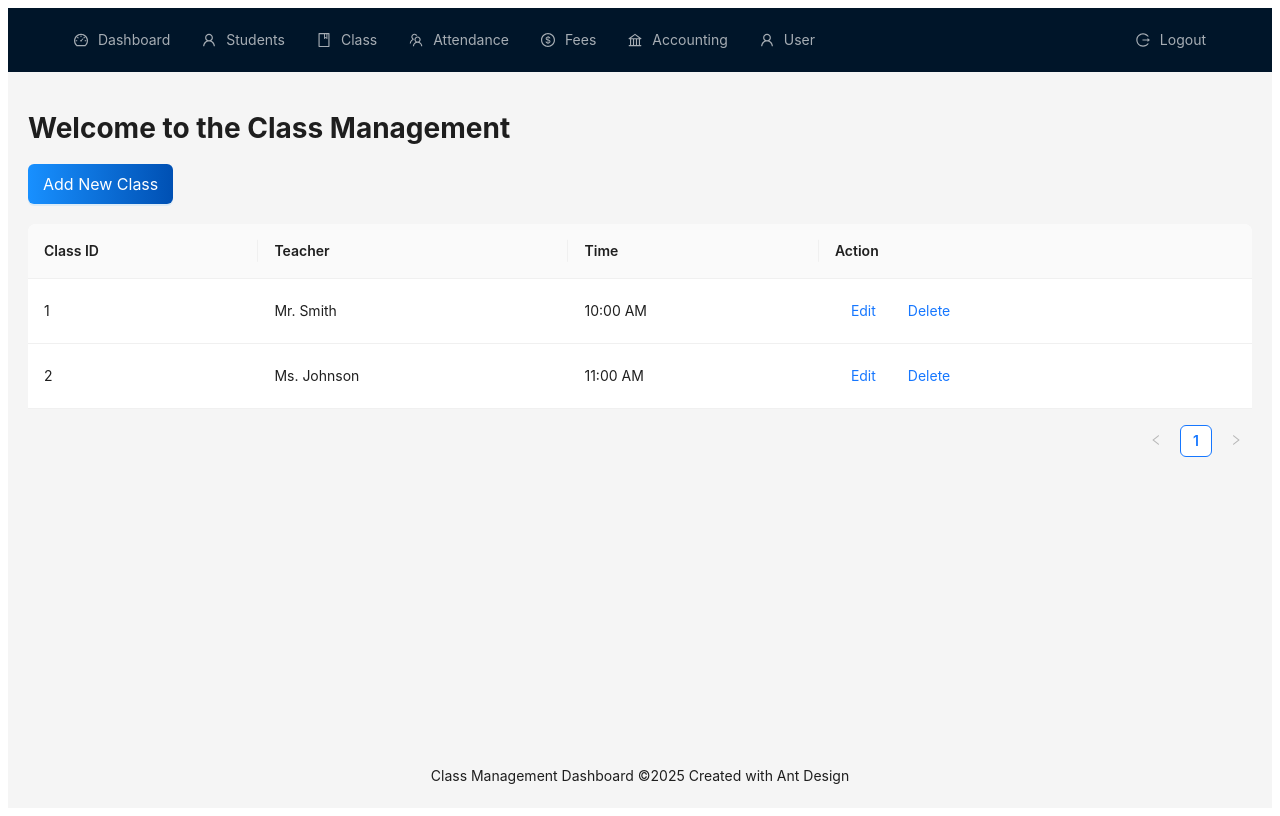
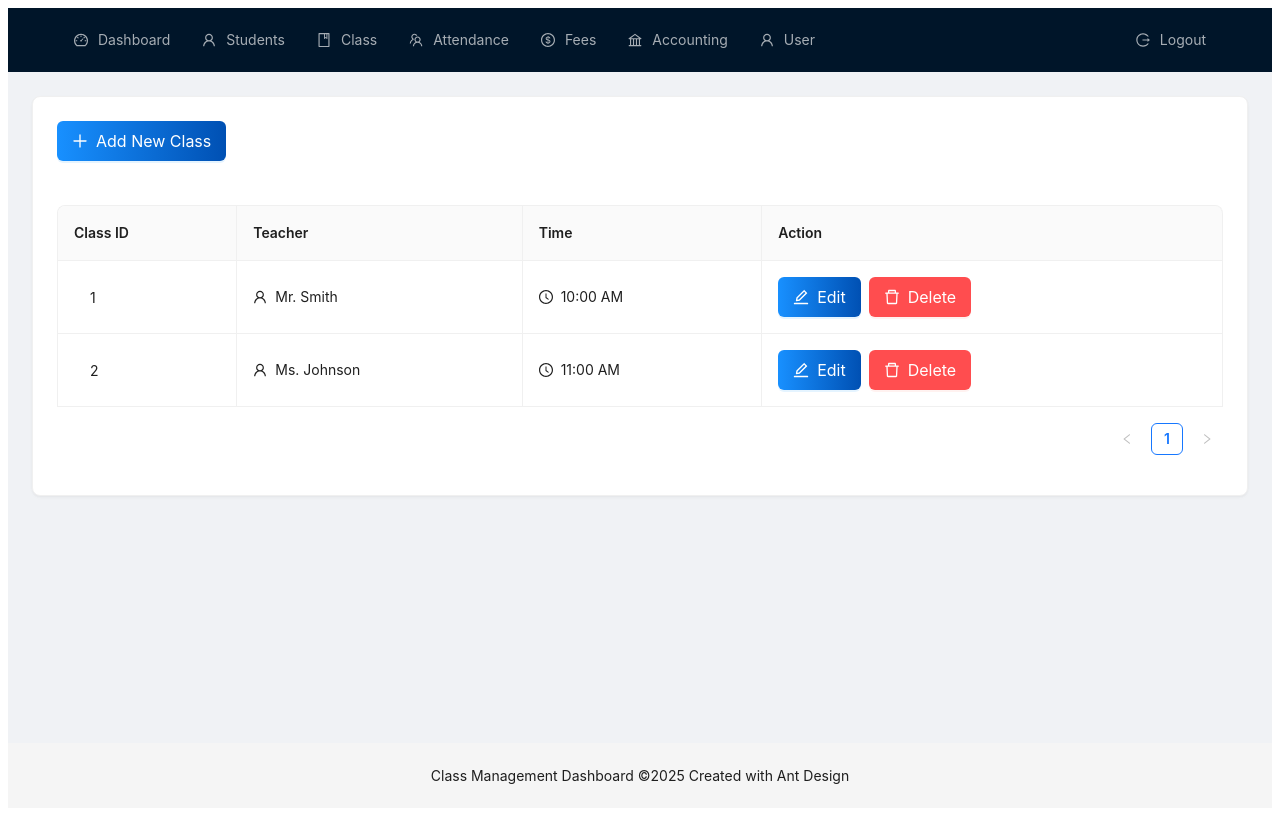
Before and after one commit to ChamilkaMihiraj2002/Smart-card-webapp, a React (Vite) app in the folder frontend/: page /class in a window 1280 px wide. Built offline with nearby package versions, Linux system fonts and the light colour scheme.

Commit message:
class interface

```diff
--- a/frontend/src/components/Dashboard/Class/Class.css
+++ b/frontend/src/components/Dashboard/Class/Class.css
@@ -3,13 +3,32 @@
   }
 
 .content {
-    padding: 20px;
+    padding: 24px;
+    min-height: 80vh;
+    background: #f0f2f5;
 }
 
 .table {
     margin-top: 20px;
+    background: white;
+    border-radius: 8px;
 }
 
 .footer {
     text-align: center;
 }
+
+.ant-card {
+    box-shadow: 0 1px 2px 0 rgba(0, 0, 0, 0.03),
+                0 1px 6px -1px rgba(0, 0, 0, 0.02),
+                0 2px 4px 0 rgba(0, 0, 0, 0.02);
+}
+
+.ant-table-thead > tr > th {
+    background: #fafafa;
+    font-weight: 600;
+}
+
+.ant-space {
+    width: 100%;
+}
--- a/frontend/src/components/Dashboard/Class/Class.jsx
+++ b/frontend/src/components/Dashboard/Class/Class.jsx
@@ -1,9 +1,11 @@
 import React, { useState } from 'react';
-import { Layout, Table, Button, Modal, Form, Input } from 'antd';
+import { Layout, Table, Button, Modal, Form, Input, Card, Space, Typography, message } from 'antd';
+import { UserOutlined, ClockCircleOutlined, PlusOutlined, EditOutlined, DeleteOutlined } from '@ant-design/icons';
 import Navbar from "../../Navbar/Navbar.jsx";
 import './Class.css';
 
 const { Header, Content, Footer } = Layout;
+const { Title } = Typography;
 
 const initialClasses = [
   { classId: '1', teacher: 'Mr. Smith', time: '10:00 AM' },
@@ -16,44 +18,106 @@ const Class = () => {
   const [editingClass, setEditingClass] = useState(null);
 
   const showModal = (record) => {
+    form.resetFields();
+    if (record) {
+      form.setFieldsValue(record);
+    }
     setEditingClass(record);
     setIsModalVisible(true);
   };
 
   const handleCancel = () => {
+    form.resetFields();
     setIsModalVisible(false);
     setEditingClass(null);
   };
 
   const handleFinish = (values) => {
     if (editingClass) {
-      setClasses(classes.map(cls => cls.classId === editingClass.classId ? { ...cls, ...values } : cls));
+      setClasses(classes.map(cls =>
+        cls.classId === editingClass.classId ? { ...cls, ...values } : cls
+       ));
+      message.success('Class updated successfully');
     } else {
-      setClasses([...classes, { ...values, classId: (classes.length + 1).toString() }]);
+      const maxId = Math.max(...classes.map(cls => parseInt(cls.classId)), 0);
+      const newClassId = (maxId + 1).toString();
+      setClasses([...classes, { ...values, classId: newClassId }]);
+      message.success('Class added successfully');
     }
     setIsModalVisible(false);
     setEditingClass(null);
+    form.resetFields();
   };
 
   const handleDelete = (classId) => {
+    Modal.confirm({
+      title: 'Are you sure you want to delete this class?',
+      content: 'This action cannot be undone.',
+      okText: 'Yes',
+      okType: 'danger',
+      cancelText: 'No',
+      onOk() {
         setClasses(classes.filter(cls => cls.classId !== classId));
+        message.success('Class deleted successfully');
+      },
+    });
   };
 
   const columns = [
-    { title: 'Class ID', dataIndex: 'classId', key: 'classId' },
-    { title: 'Teacher', dataIndex: 'teacher', key: 'teacher' },
-    { title: 'Time', dataIndex: 'time', key: 'time' },
+    {
+      title: 'Class ID',
+      dataIndex: 'classId',
+      key: 'classId',
+      render: (text) => <Button type="text" strong>{text}</Button>
+    },
+    {
+      title: 'Teacher',
+      dataIndex: 'teacher',
+      key: 'teacher',
+      render: (text) => (
+        <Space>
+          <UserOutlined />
+          {text}
+        </Space>
+      )
+    },
+    {
+      title: 'Time',
+      dataIndex: 'time',
+      key: 'time',
+      render: (text) => (
+        <Space>
+          <ClockCircleOutlined />
+          {text}
+        </Space>
+      )
+    },
     {
       title: 'Action',
       key: 'action',
-      render: (text, record) => (
-        <>
-          <Button type="link" onClick={() => showModal(record)}>Edit</Button>
-          <Button type="link" onClick={() => handleDelete(record.classId)}>Delete</Button>
-        </>
+      render: (_, record) => (
+        <Space>
+          <Button
+            type="primary"
+            icon={<EditOutlined />}
+            onClick={() => showModal(record)}
+          >
+            Edit
+          </Button>
+          <Button
+            type="primary"
+            danger
+            icon={<DeleteOutlined />}
+            onClick={() => handleDelete(record.classId)}
+          >
+            Delete
+          </Button>
+        </Space>
       ),
     },
   ];
+
+  const [form] = Form.useForm();
 
   return (
     <Layout className="layout">
@@ -61,39 +125,69 @@ const Class = () => {
         <Navbar />
       </Header>
       <Content className="content">
-        <h1>Welcome to the Class Management</h1>
-        <Button type="primary" onClick={() => showModal(null)}>Add New Class</Button>
-        <Table dataSource={classes} columns={columns} rowKey="classId" className="table" />
+        <Card>
+          <Space direction="vertical" style={{ width: '100%' }}>
+            <Button
+              type="primary"
+              icon={<PlusOutlined />}
+              onClick={() => showModal(null)}
+              size="large"
+              style={{ marginBottom: '16px' }}
+            >
+              Add New Class
+            </Button>
+            <Table
+              dataSource={classes}
+              columns={columns}
+              rowKey="classId"
+              className="table"
+              bordered
+              pagination={{ pageSize: 5 }}
+            />
+          </Space>
+        </Card>
+      </Content>
+      <Footer className="footer">
+        Class Management Dashboard ©2025 Created with Ant Design
+      </Footer>
       <Modal
         title={editingClass ? "Edit Class" : "Add New Class"}
-          visible={isModalVisible}
+        open={isModalVisible}
         onCancel={handleCancel}
         footer={null}
       >
         <Form
+          form={form}
+          onFinish={handleFinish}
           initialValues={editingClass}
-            onFinish={handleFinish}
+          layout="vertical"
         >
-            <Form.Item name="classID" label="ClassID" rules={[{ required: true, message: 'Please input the ClassID!' }]}>
-              <Input />
+          <Form.Item
+            name="teacher"
+            label="Teacher Name"
+            rules={[{ required: true, message: 'Please input teacher name!' }]}
+          >
+            <Input prefix={<UserOutlined />} placeholder="Enter teacher name" />
           </Form.Item>
-            <Form.Item name="teacher" label="Teacher" rules={[{ required: true, message: 'Please input the teacher name!' }]}>
-              <Input />
+
+          <Form.Item
+            name="time"
+            label="Class Time"
+            rules={[{ required: true, message: 'Please input class time!' }]}
+          >
+            <Input prefix={<ClockCircleOutlined />} placeholder="Enter class time" />
           </Form.Item>
-            <Form.Item name="time" label="Time" rules={[{ required: true, message: 'Please input the class time!' }]}>
-              <Input />
-            </Form.Item>
+
           <Form.Item>
+            <Space style={{ width: '100%', justifyContent: 'flex-end' }}>
+              <Button onClick={handleCancel}>Cancel</Button>
               <Button type="primary" htmlType="submit">
-                {editingClass ? "Update" : "Add"}
+                {editingClass ? 'Update' : 'Add'}
               </Button>
+            </Space>
           </Form.Item>
         </Form>
       </Modal>
-      </Content>
-      <Footer className="footer">
-        Class Management Dashboard ©2025 Created with Ant Design
-      </Footer>
     </Layout>
   );
 };
```
Lines whose indentation alone changed are shown as unchanged.
